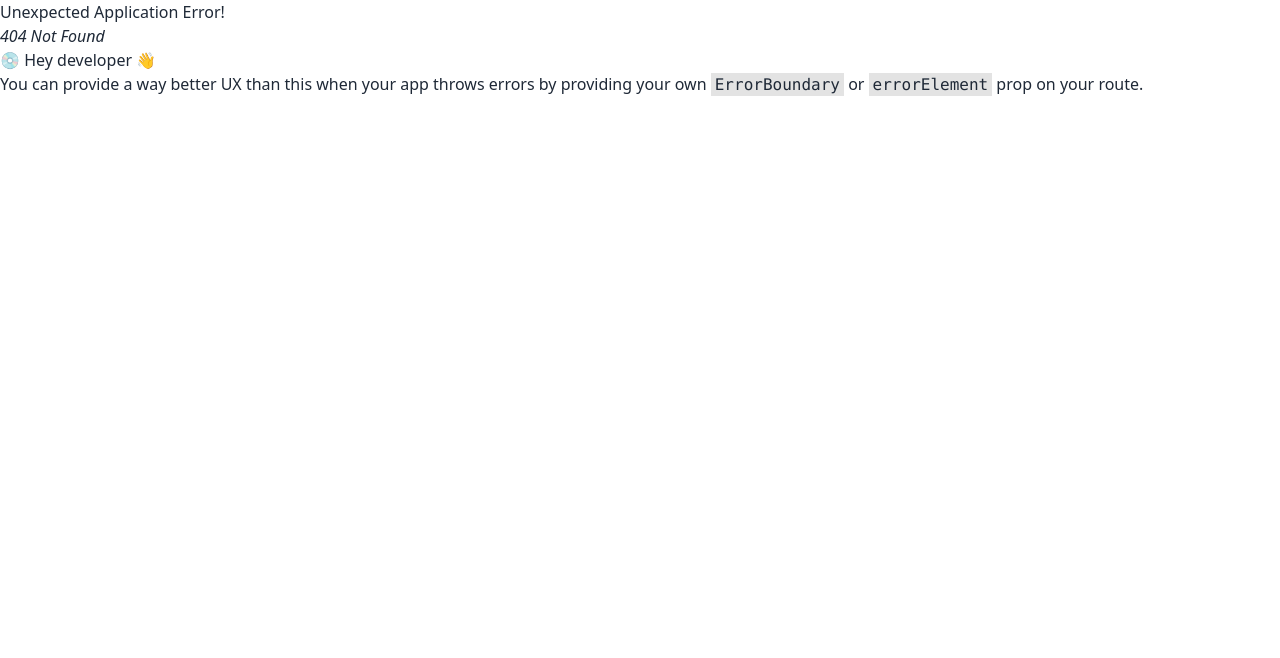
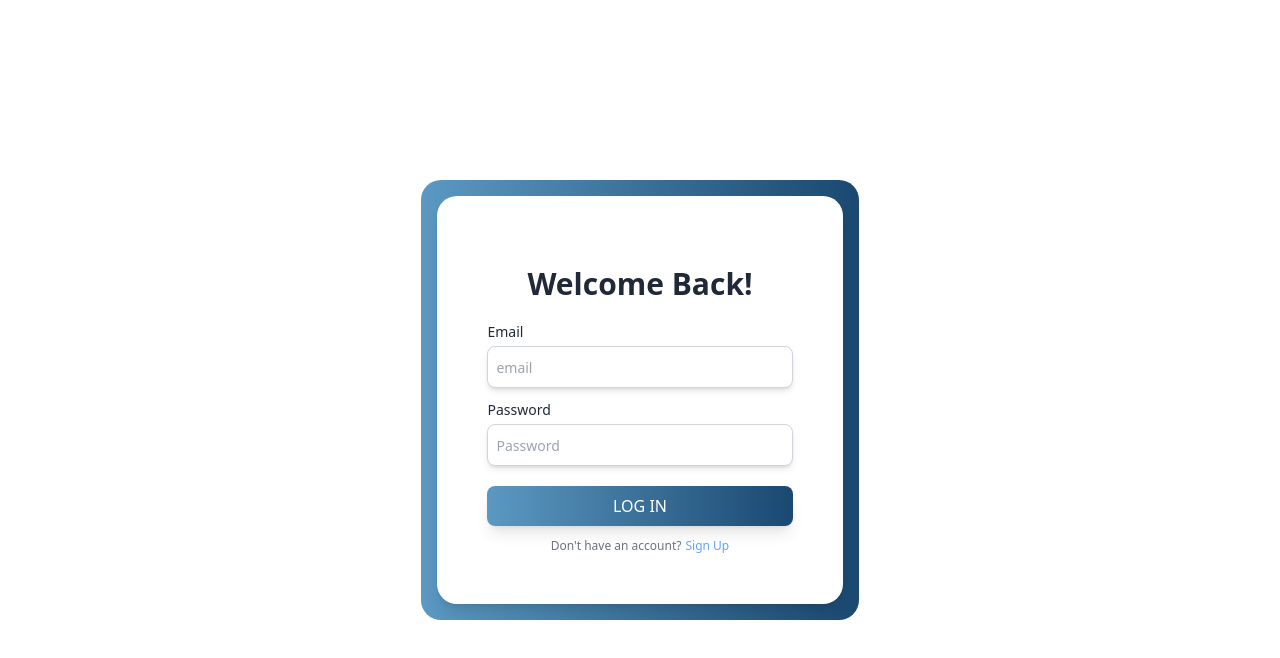
Before and after one commit to tanyaardhia/biodata_fullstackDeveloper, a React (Vite) app in the folder client/: page /login-user in a window 1280 px wide. Before the commit this address had no page. Shown: the top 658 px of the page. Built offline with nearby package versions, Linux system fonts and the light colour scheme.

Commit message:
feat: login-user client

```diff
--- a/client/package.json
+++ b/client/package.json
@@ -10,9 +10,11 @@
     "preview": "vite preview"
   },
   "dependencies": {
+    "@heroicons/react": "^2.1.5",
     "axios": "^1.7.3",
     "react": "^18.3.1",
     "react-dom": "^18.3.1",
+    "react-hook-form": "^7.52.2",
     "react-router-dom": "^6.26.0"
   },
   "devDependencies": {
--- /dev/null
+++ b/client/src/components/Form.jsx
@@ -0,0 +1,98 @@
+export default function Form({
+  register,
+  onSubmit,
+  handleSubmit,
+  errors,
+  isSubmitting,
+}) {
+  return (
+    <>
+      <div>
+        <div className="h-screen w-screen flex justify-center items-center">
+          <div className="bg-gradient-to-r from-[#5B99C2] to-[#1A4870] rounded-[20px] p-4">
+            <div className="border-[10px] border-transparent rounded-[20px] dark:bg-gray-900 bg-white shadow-lg p-4 sm:p-6 md:p-8 lg:p-10">
+              <div className="flex flex-col justify-center items-center my-5">
+                <h1 className="mx-10 font-bold dark:text-gray-400 text-3xl text-center cursor-default">
+                  Welcome Back!
+                </h1>
+              </div>
+
+              <form className="space-y-3" onSubmit={handleSubmit(onSubmit)}>
+                <div>
+                  <label
+                    htmlFor="email"
+                    className="mb-1 dark:text-gray-400 text-sm block"
+                  >
+                    Email
+                  </label>
+                  <input
+                    id="email"
+                    className={`border p-2 dark:bg-indigo-700 dark:text-gray-300 dark:border-gray-700 shadow-md placeholder:text-sm focus:scale-105 ease-in-out duration-300 border-gray-300 rounded-lg w-full ${
+                      errors.email ? "border-red-500" : ""
+                    }`}
+                    type="text"
+                    placeholder="email"
+                    {...register("email", {
+                      required: "Email is required",
+                    })}
+                  />
+                  {errors.email && (
+                    <p className="text-red-500 text-sm">
+                      {errors.email.message}
+                    </p>
+                  )}
+                </div>
+                <div>
+                  <label
+                    htmlFor="password"
+                    className="mb-1 dark:text-gray-400 text-sm block"
+                  >
+                    Password
+                  </label>
+                  <input
+                    id="password"
+                    className={`border p-2 shadow-md dark:bg-indigo-700 dark:text-gray-300 dark:border-gray-700 placeholder:text-sm focus:scale-105 ease-in-out duration-300 border-gray-300 rounded-lg w-full ${
+                      errors.password ? "border-red-500" : ""
+                    }`}
+                    type="password"
+                    placeholder="Password"
+                    {...register("password", {
+                      required: "Password is required",
+                    })}
+                  />
+                  {errors.password && (
+                    <p className="text-red-500 text-sm">
+                      {errors.password.message}
+                    </p>
+                  )}
+                </div>
+                <div>
+                  <button
+                    className="bg-gradient-to-r dark:text-gray-300 from-[#5B99C2] to-[#1A4870] shadow-lg p-2 text-white rounded-lg w-full hover:scale-105 hover:from-[#1A4870] hover:to-[#5B99C2] transition duration-300 ease-in-out mt-2"
+                    type="submit"
+                    disabled={isSubmitting}
+                  >
+                    {isSubmitting ? "Logging in..." : "LOG IN"}
+                  </button>
+                </div>
+              </form>
+              <div className="text-gray-500 flex text-center flex-col mt-3 items-center text-xs">
+                <p className="cursor-default">
+                  Don't have an account?
+                  <a
+                    className="group text-blue-400 transition-all duration-100 ease-in-out ml-1"
+                    href="/"
+                  >
+                    <span className="cursor-pointer bg-left-bottom bg-gradient-to-r from-blue-400 to-blue-400 bg-[length:0%_2px] bg-no-repeat group-hover:bg-[length:100%_2px] transition-all duration-500 ease-out">
+                      Sign Up
+                    </span>
+                  </a>
+                </p>
+              </div>
+            </div>
+          </div>
+        </div>
+      </div>
+    </>
+  );
+}
--- /dev/null
+++ b/client/src/views/FormBiodata.jsx
@@ -0,0 +1,9 @@
+export default function FormBiodata() {
+    return (
+      <>
+        <div>
+          <h1>FormBiodata</h1>
+        </div>
+      </>
+    );
+  }
--- /dev/null
+++ b/client/src/views/Home.jsx
@@ -0,0 +1,16 @@
+export default function Home() {
+  return (
+    <>
+      <div>
+        <h1>homepage</h1>
+        <a href="/login-user">LOGIN USER</a>
+        <br />
+        <a href="/login-admin">LOGIN Admin</a>
+        <br />
+        <a href="/register-user">register USER</a>
+        <br />
+        <a href="/register-admin">register Admin</a>
+      </div>
+    </>
+  );
+}
--- /dev/null
+++ b/client/src/views/Login-admin.jsx
@@ -0,0 +1,9 @@
+export default function LoginAdmin() {
+    return (
+      <>
+        <div>
+          <h1>LoginAdmin</h1>
+        </div>
+      </>
+    );
+  }
--- /dev/null
+++ b/client/src/views/Login-user.jsx
@@ -0,0 +1,49 @@
+import React from "react";
+import { useNavigate } from "react-router-dom";
+import { useForm } from "react-hook-form";
+import axios from "axios";
+import Form from "../components/Form";
+
+export default function LoginUser() {
+  const {
+    register,
+    handleSubmit,
+    formState: { errors, isSubmitting },
+  } = useForm();
+
+  const navigate = useNavigate();
+  const onSubmit = async (data) => {
+    try {
+      console.log("masuk login");
+      console.log("data before login >>", data);
+
+      const responseLoginUser = await axios.post(
+        "http://localhost:3000/login",
+        {
+          email: data.email,
+          password: data.password,
+        }
+      );
+      // console.log("login successful >>", responseLoginUser.data);
+
+      // console.log("access_token >>", responseLoginUser.data.access_token);
+      localStorage.setItem("access_token", responseLoginUser.data.access_token);
+
+      localStorage.setItem("id", responseLoginUser.data.id);
+
+      navigate("/form-biodata");
+    } catch (error) {
+      console.error("Login failed:", error);
+    }
+  };
+
+  return (
+    <Form
+      register={register}
+      handleSubmit={handleSubmit}
+      onSubmit={onSubmit}
+      errors={errors}
+      isSubmitting={isSubmitting}
+    />
+  );
+}
--- /dev/null
+++ b/client/src/views/Register-user.jsx
@@ -0,0 +1,9 @@
+export default function RegisterUser() {
+    return (
+      <>
+        <div>
+          <h1>RegisterUser</h1>
+        </div>
+      </>
+    );
+  }
--- /dev/null
+++ b/client/src/views/RegisterAdmin.jsx
@@ -0,0 +1,9 @@
+export default function RegisterAdmin() {
+    return (
+      <>
+        <div>
+          <h1>RegisterAdmin</h1>
+        </div>
+      </>
+    );
+  }
```
Also changed, not shown: client/src/router.jsx (+31 -5 lines), 1 other file (tests, documents, lock files or other folders).
